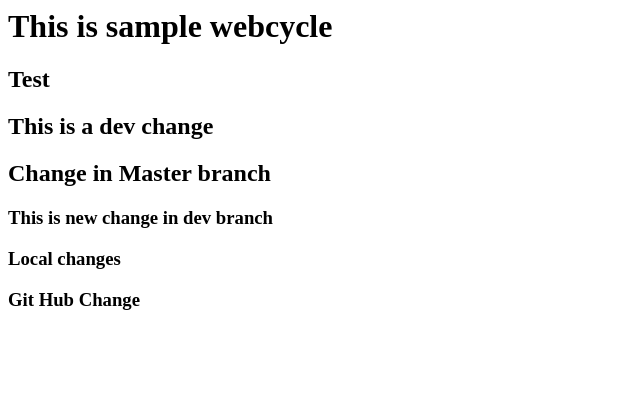
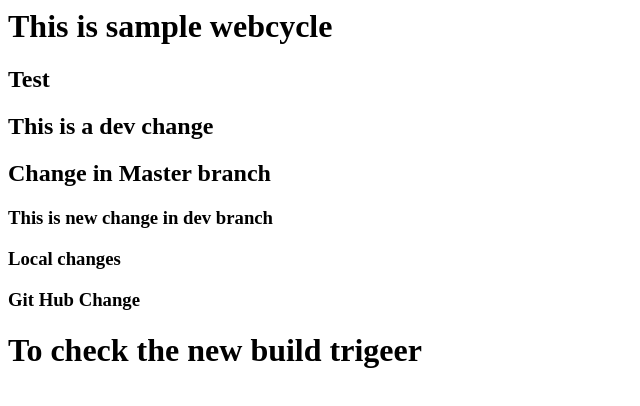
Before and after one commit to kakadeh/TrainingJuly18, a plain HTML site: page index.html in a window 1280 px wide. Shown: the whole page, without its empty margins (0-640 px from the left). Drawn offline with Linux system fonts and the light colour scheme.

Commit message:
build trigger change

```diff
--- a/index.html
+++ b/index.html
@@ -5,3 +5,4 @@
 <h3> This is new change in dev branch </h3>
 <h3> Local changes </h3>
 <h3> Git Hub Change </h3>
+<h1> To check the new build trigeer </h1>
```
